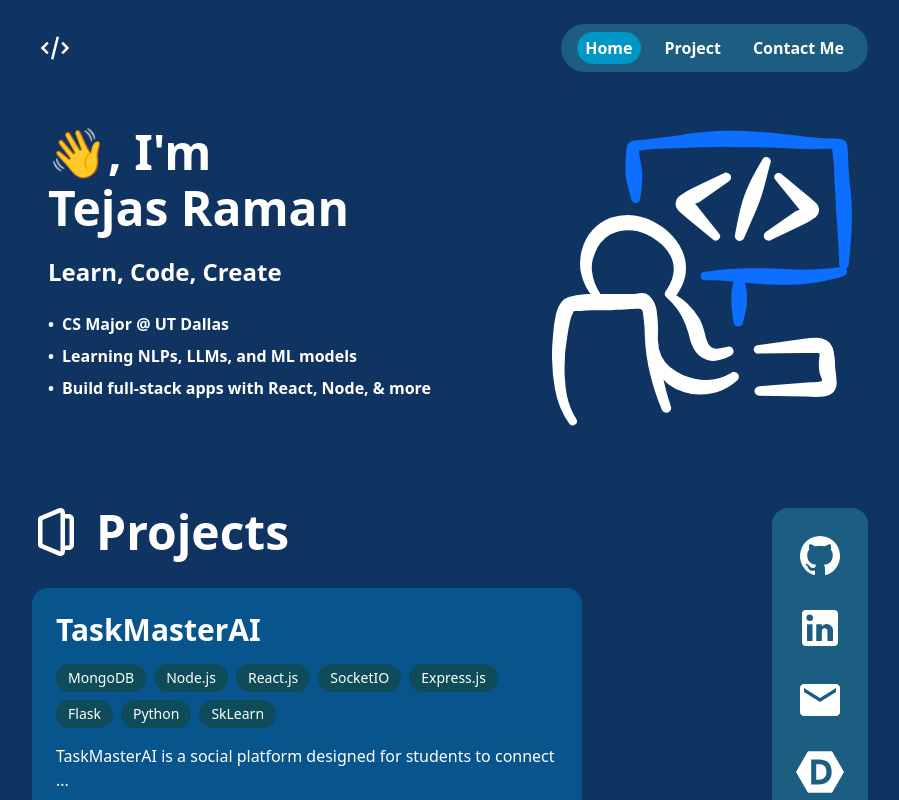
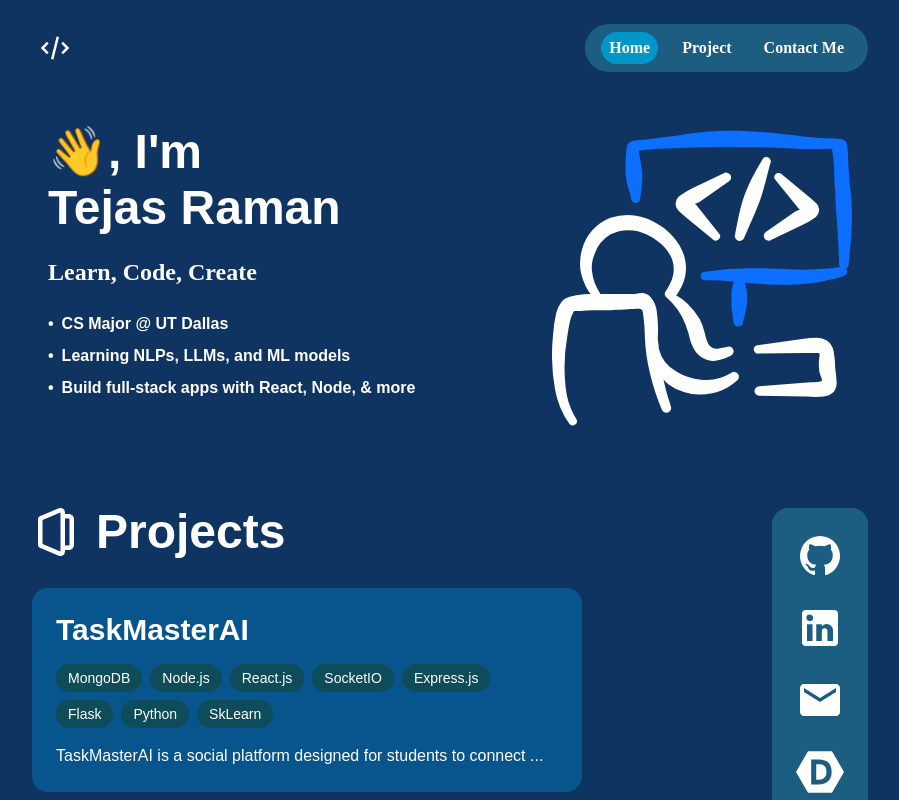
Before and after one commit to Traman2/TejasPortfolioWebsite, a React (Vite) app in the folder client/: page / in a window 1280 px wide. Shown: the whole page, without its empty margins (190-1089 px from the left). Built offline with nearby package versions, Linux system fonts and the light colour scheme.

Commit message:
updated fonts

```diff
--- a/client/src/components/Hero.tsx
+++ b/client/src/components/Hero.tsx
@@ -8,15 +8,15 @@ export default function Hero() {
               <div className="flex-1 text-center sm:text-left">
                 <div className="space-y-6">
                   <div className="space-y-2">
-                    <h1 className="text-white text-4xl sm:text-5xl font-bold">👋, I'm</h1>
-                    <h2 className="text-white text-4xl sm:text-5xl font-bold">
+                    <h1 className="text-white text-4xl sm:text-5xl font-bold font-(family-name:--font-jaro)">👋, I'm</h1>
+                    <h2 className="text-white text-4xl sm:text-5xl font-bold font-(family-name:--font-jaro)">
                       Tejas Raman
                     </h2>
                   </div>
-                  <p className="text-white text-xl sm:text-2xl font-semibold">
+                  <p className="text-white text-xl sm:text-2xl font-semibold font-(family-name:--font-lalezar)">
                     Learn, Code, Create
                   </p>
-                  <ul className="text-white space-y-2 max-w-[400px] font-semibold mx-auto sm:mx-0">
+                  <ul className="text-white space-y-2 max-w-[400px] font-(family-name:--font-konkhmer) font-semibold mx-auto sm:mx-0">
                     <li className="flex items-start sm:items-center">
                       <span className="mr-2 mt-1.5 sm:mt-0">•</span>
                       <span>CS Major @ UT Dallas</span>
--- a/client/src/components/ProjectPreview.tsx
+++ b/client/src/components/ProjectPreview.tsx
@@ -9,7 +9,7 @@ export default function ProjectPreview() {
 
   return (
     <>
-      <div className="max-w-[900px] mx-auto mt-20 mb-25">
+      <div className="max-w-[900px] mx-auto mt-20 mb-25 font-(family-name:--font-konkhmer)">
         <div className="flex flex-col sm:flex-row justify-between items-start px-4 sm:px-6 md:px-8">
           <div className="w-full sm:w-auto">
             <div className="flex items-center space-x-4 mb-8">
--- a/client/src/index.css
+++ b/client/src/index.css
@@ -1 +1,8 @@
 @import "tailwindcss";
+@import url('https://fonts.googleapis.com/css2?family=Jaro:opsz@6..72&family=Konkhmer+Sleokchher&family=Lalezar&display=swap');
+
+:root {
+  --font-jaro: "Jaro", sans-serif;
+  --font-konkhmer: "Konkhmer Sleokchher", sans-serif;
+  --font-lalezar: "Lalezar", cursive;
+}
--- a/client/src/pages/ComingSoon.tsx
+++ /dev/null
@@ -1,14 +0,0 @@
-export default function ComingSoon() {
-  return (
-    <div className="min-h-screen flex flex-col justify-center items-center bg-[#0F3462]">
-      <div className="p-14 rounded-xl shadow-lg flex flex-col items-center bg-[#1E6286]">
-        <h1 className="text-5xl font-bold" style={{ color: "#CAF0F8", letterSpacing: "2px" }}>
-          Under Maintaince
-        </h1>
-        <p className="text-white text-lg mt-4 opacity-80">
-          Currently working on some changes
-        </p>
-      </div>
-    </div>
-  );
-}
--- a/client/src/pages/Contact.tsx
+++ b/client/src/pages/Contact.tsx
@@ -31,7 +31,7 @@ export default function Contact() {
               className="w-[30px] h-[30px]"
             />
             <span
-              className={`font-bold text-white text-[18px] ml-3 transition-all duration-300 ease-in-out transform ${
+              className={`font-bold text-white text-[18px] font-(family-name:--font-lalezar) ml-3 transition-all duration-300 ease-in-out transform ${
                 solid ? "translate-x-0 opacity-100" : "translate-x-0 opacity-100 sm:-translate-x-4 sm:opacity-0"
               }`}
             >
@@ -41,19 +41,19 @@ export default function Contact() {
           <div className="bg-[#1E6286]/90 rounded-[40px] px-4 py-2">
             <div className="flex space-x-4 font-semibold">
               <button
-                className={`text-white cursor-pointer hover:text-gray-200 px-2 py-1 rounded-[30px]`}
+                className={`text-white cursor-pointer font-(family-name:--font-lalezar) hover:text-gray-200 px-2 py-1 rounded-[30px]`}
                 onClick={() => homeHandler()}
               >
                 Home
               </button>
               <button
-                className="text-white cursor-pointer hover:text-gray-200 px-2 py-1 rounded-[30px]"
+                className="text-white cursor-pointer font-(family-name:--font-lalezar) hover:text-gray-200 px-2 py-1 rounded-[30px]"
                 onClick={() => projectHandler()}
               >
                 Project
               </button>
               <button
-                className={`text-white cursor-pointer hover:text-gray-200 px-2 py-1 rounded-[30px] bg-[#0096C7]`}
+                className={`text-white cursor-pointer font-(family-name:--font-lalezar) hover:text-gray-200 px-2 py-1 rounded-[30px] bg-[#0096C7]`}
                 onClick={() => contactHandler()}
               >
                 Contact Me
@@ -66,8 +66,7 @@ export default function Contact() {
         <div className="max-w-[900px] mx-auto p-5">
           <div className="p-14 rounded-xl shadow-lg flex flex-col items-center bg-[#1E6286]">
             <h1
-              className="text-5xl font-bold"
-              style={{ color: "#CAF0F8", letterSpacing: "2px" }}
+              className="text-5xl font-bold text-[#CAF0F8]"
             >
               Contact Form Coming Soon
             </h1>
--- a/client/src/pages/Home.tsx
+++ b/client/src/pages/Home.tsx
@@ -36,7 +36,7 @@ export default function Home() {
               className="w-[30px] h-[30px]"
             />
             <span
-              className={`font-bold text-white text-[18px] ml-3 transition-all duration-300 ease-in-out transform ${
+              className={`font-bold text-white text-[18px] ml-1 transition-all duration-300 ease-in-out transform font-(family-name:--font-lalezar) ${
                 solid ? "translate-x-0 opacity-100" : "translate-x-0 opacity-100 sm:-translate-x-4 sm:opacity-0"
               }`}
             >
@@ -46,19 +46,19 @@ export default function Home() {
           <div className="bg-[#1E6286]/90 rounded-[40px] px-4 py-2">
             <div className="flex space-x-4 font-semibold">
               <button
-                className={`text-white cursor-pointer hover:text-gray-200 px-2 py-1 rounded-[30px] bg-[#0096C7]`}
+                className={`text-white cursor-pointer font-(family-name:--font-lalezar) hover:text-gray-200 px-2 py-1 rounded-[30px] bg-[#0096C7]`}
                 onClick={() => homeHandler()}
               >
                 Home
               </button>
               <button
-                className="text-white cursor-pointer hover:text-gray-200 px-2 py-1 rounded-[30px]"
+                className="text-white cursor-pointer font-(family-name:--font-lalezar) hover:text-gray-200 px-2 py-1 rounded-[30px]"
                 onClick={() => projectHandler()}
               >
                 Project
               </button>
               <button
-                className={`text-white cursor-pointer hover:text-gray-200 px-2 py-1 rounded-[30px]`}
+                className={`text-white cursor-pointer font-(family-name:--font-lalezar) hover:text-gray-200 px-2 py-1 rounded-[30px]`}
                 onClick={() => contactHandler()}
               >
                 Contact Me
--- a/client/src/pages/Projects.tsx
+++ b/client/src/pages/Projects.tsx
@@ -31,7 +31,7 @@ export default function Project() {
               className="w-[30px] h-[30px]"
             />
             <span
-              className={`font-bold text-white text-[18px] ml-3 transition-all duration-300 ease-in-out transform ${
+              className={`font-bold text-white text-[18px] font-(family-name:--font-lalezar) ml-3 transition-all duration-300 ease-in-out transform ${
                 solid ? "translate-x-0 opacity-100" : "translate-x-0 opacity-100 sm:-translate-x-4 sm:opacity-0"
               }`}
             >
@@ -41,19 +41,19 @@ export default function Project() {
           <div className="bg-[#1E6286]/90 rounded-[40px] px-4 py-2">
             <div className="flex space-x-4 font-semibold">
               <button
-                className={`text-white cursor-pointer hover:text-gray-200 px-2 py-1 rounded-[30px]`}
+                className={`text-white cursor-pointer font-(family-name:--font-lalezar) hover:text-gray-200 px-2 py-1 rounded-[30px]`}
                 onClick={() => homeHandler()}
               >
                 Home
               </button>
               <button
-                className="text-white cursor-pointer hover:text-gray-200 px-2 py-1 rounded-[30px] bg-[#0096C7]"
+                className="text-white cursor-pointer font-(family-name:--font-lalezar) hover:text-gray-200 px-2 py-1 rounded-[30px] bg-[#0096C7]"
                 onClick={() => projectHandler()}
               >
                 Project
               </button>
               <button
-                className={`text-white cursor-pointer hover:text-gray-200 px-2 py-1 rounded-[30px]`}
+                className={`text-white cursor-pointer font-(family-name:--font-lalezar) hover:text-gray-200 px-2 py-1 rounded-[30px]`}
                 onClick={() => contactHandler()}
               >
                 Contact Me
@@ -66,8 +66,7 @@ export default function Project() {
         <div className="max-w-[900px] mx-auto p-5">
           <div className="p-14 rounded-xl shadow-lg flex flex-col items-center bg-[#1E6286]">
             <h1
-              className="text-5xl font-bold"
-              style={{ color: "#CAF0F8", letterSpacing: "2px" }}
+              className="text-5xl font-bold text-[#CAF0F8] "
             >
               Projects Coming Soon
             </h1>
```
